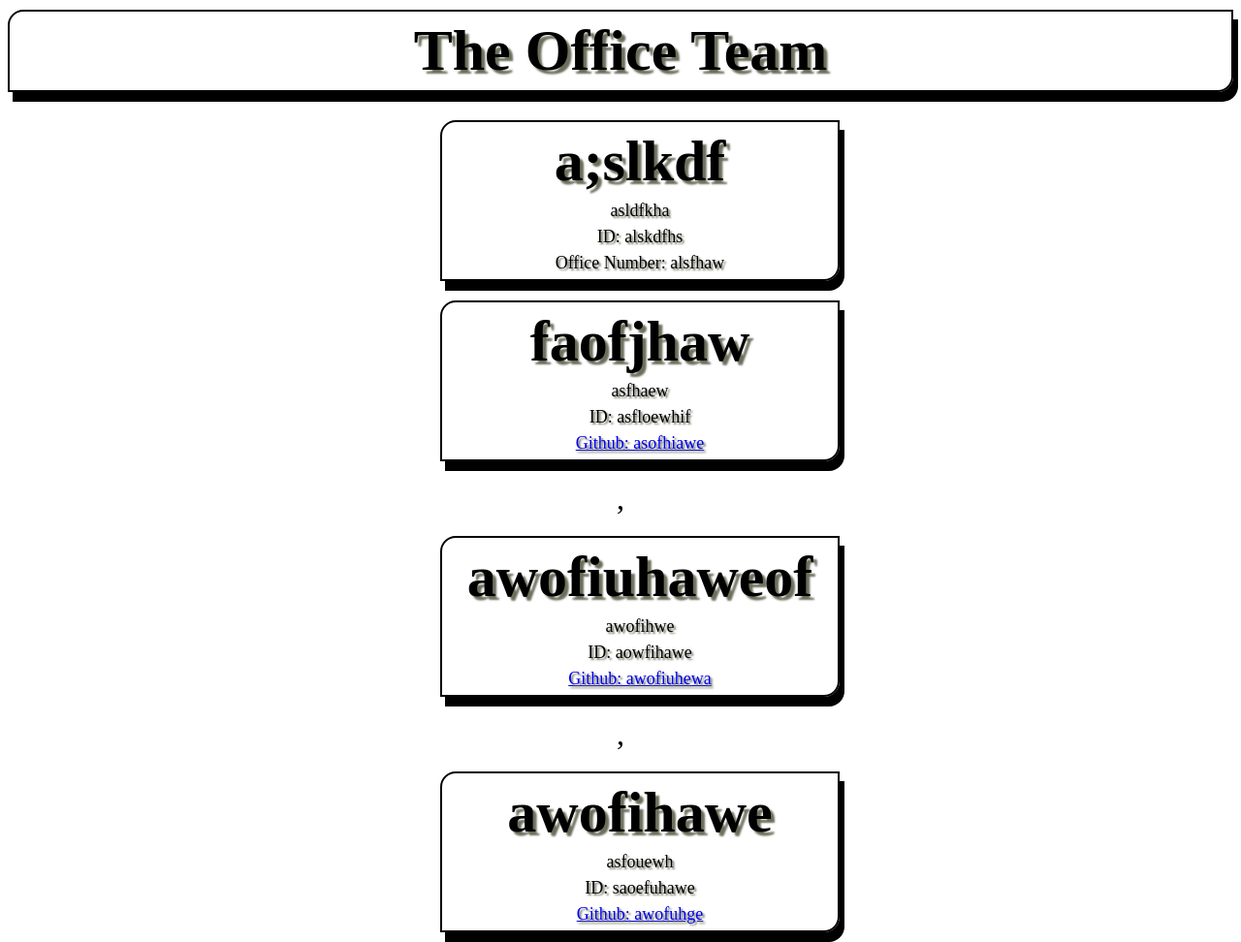
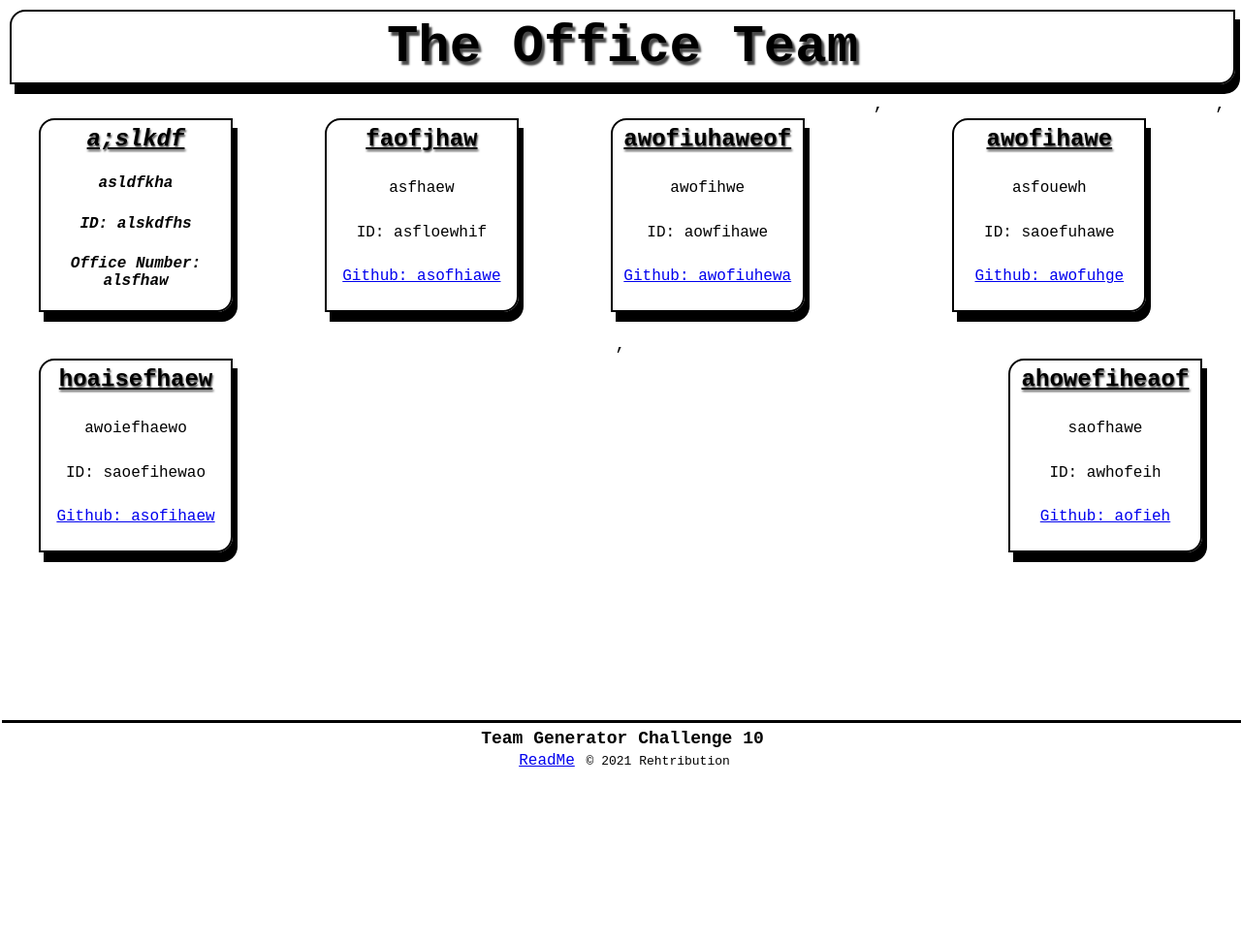
Before and after one commit to Rehtribution/10-dundermiff, a website: page team.html in a window 1280 px wide. Shown: the top 972 px of the page at 97% size. After the commit the page ends 800 px from the top, so only its background shows below. Drawn offline with Linux system fonts and the light colour scheme.

Commit message:
css style editing, card layout, font size and style, footer styles

```diff
--- a/src/style.css
+++ b/src/style.css
@@ -3,13 +3,13 @@
     margin: 2px;
     padding: 2px;
     box-sizing: border-box;
-    font-size: xx-large;
+    font-size:large;
 }
 
 :root {
     --first: white(190, 80, 80);
     --second: black;
-    --third: rgb(107, 112, 92);
+    --third: rgb(73, 73, 73);
     --fourth: rgb(107, 112, 92);
 }
 /* global styling end  */
@@ -25,23 +25,30 @@ header {
 }
 
 body {
-    font-family: "american typewriter";
+    font-family: "american typewriter", 'Courier New', Courier, monospace;
+
     background-color: var(--first);
-    display: flex;
-    flex-direction: column;
-    align-items: center;
     text-align: center;
     color: var(--second);
 }
 
+.card-deck {
+    display: flex;
+    flex-wrap: wrap;
+    justify-content: space-between;
+    grid-template-columns: repeat(auto-fill, minmax(250px, 1fr));
+}
+
 /* main content start */
 .card {
+    display: grid;
+    min-height: 200px;
+    min-width: 200px;
     width: 100%;
     border: 2px solid black;
     border-radius: 16px 0px 16px 0px;
     margin: 20px;
     box-shadow: 5px 10px;
-    text-shadow: 2px 2px 2px var(--third);
 }
 
 .card:hover {
@@ -55,15 +62,50 @@ body {
 }
 
 h1 {
-    font-size: 60px;
-    text-shadow: 4px 4px 2px var(--third);
+    font-size: 3em;
+    text-shadow: 3px 4px 2px var(--third);
+}
+
+h2 {
+    font-size: x-large;
+    text-shadow: 1px 2px 2px var(--third);
+    text-decoration: underline;
+}
+
+h4 {
+    font-size: large;
 }
 
 p, a {
-    font-size: large;
+    font-size: medium;
+}
+
+#manager {
+    font-weight: bold;
+    font-style: italic;
 }
 /* main content end */
 
+/* footer height all weird  */
 footer {
+    font-size: small;
     border-top: 3px solid black;
+    padding-bottom: 50px;
+    position: fixed;
+    left: 0;
+    bottom: 0;
+    width: 100%;
+    height: 2.5rem;
 }
+
+@media screen and (min-width: 40em) {
+    .cards {
+        display: flex;
+        flex-wrap: wrap;
+        justify-content: space-between;
+    }
+
+    .card {
+        flex: 0 1 calc(25% - 1em);
+    }
+}
--- a/team.html
+++ b/team.html
@@ -15,47 +15,60 @@
 
     <!--main content start-->
     <body>
-        <div>
-            <div class="card">
-                <h1>a;slkdf</h1>
+        <div class="container">
+            <div class="card-deck">
+            <div id = manager>
+                <div class="card mb-4" style="width: 8rem;">
+                <h2>a;slkdf</h2>
                 <p>asldfkha</p>
                 <p>ID: alskdfhs</p>
                 <p>Office Number: alsfhaw</p>
             </div>
+            </div>
 
-            <div class="card">
-                <h1>faofjhaw</h1>
+        <div id = engineer>
+            <div class="card mb-4" style="width: 8rem;">
+                <h2>faofjhaw</h2>
                 <p>asfhaew</p>
                 <p>ID: asfloewhif</p>
                 <p><a href="https://api.github.com/users/asofhiawe">Github: asofhiawe</a></p>
             </div>
-        ,
-            <div class="card">
-                <h1>awofiuhaweof</h1>
+            </div>
+
+        <div id = engineer>
+            <div class="card mb-4" style="width: 8rem;">
+                <h2>awofiuhaweof</h2>
                 <p>awofihwe</p>
                 <p>ID: aowfihawe</p>
                 <p><a href="https://api.github.com/users/awofiuhewa">Github: awofiuhewa</a></p>
             </div>
+            </div>
         ,
-            <div class="card">
-                <h1>awofihawe</h1>
+        <div id = engineer>
+            <div class="card mb-4" style="width: 8rem;">
+                <h2>awofihawe</h2>
                 <p>asfouewh</p>
                 <p>ID: saoefuhawe</p>
                 <p><a href="https://api.github.com/users/awofuhge">Github: awofuhge</a></p>
             </div>
+            </div>
         ,
-            <div class="card">
-                <h1>hoaisefhaew</h1>
+        <div id = engineer>
+            <div class="card mb-4" style="width: 8rem;">
+                <h2>hoaisefhaew</h2>
                 <p>awoiefhaewo</p>
                 <p>ID: saoefihewao</p>
                 <p><a href="https://api.github.com/users/asofihaew">Github: asofihaew</a></p>
             </div>
+            </div>
         ,
-            <div class="card">
-                <h1>ahowefiheaof</h1>
+        <div id = engineer>
+            <div class="card mb-4" style="width: 8rem;">
+                <h2>ahowefiheaof</h2>
                 <p>saofhawe</p>
                 <p>ID: awhofeih</p>
                 <p><a href="https://api.github.com/users/aofieh">Github: aofieh</a></p>
+            </div>
             </div>
         </div>
     </body>
```
Also changed, not shown: src/template.js (+9 -5 lines).
